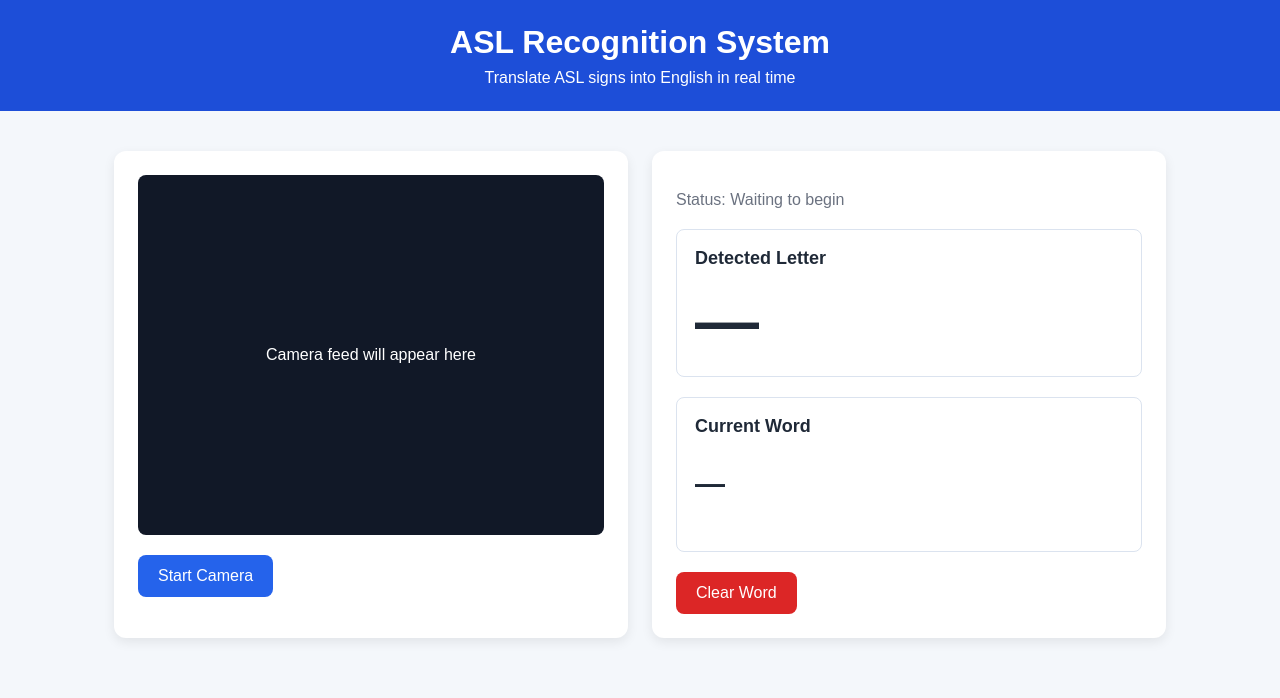
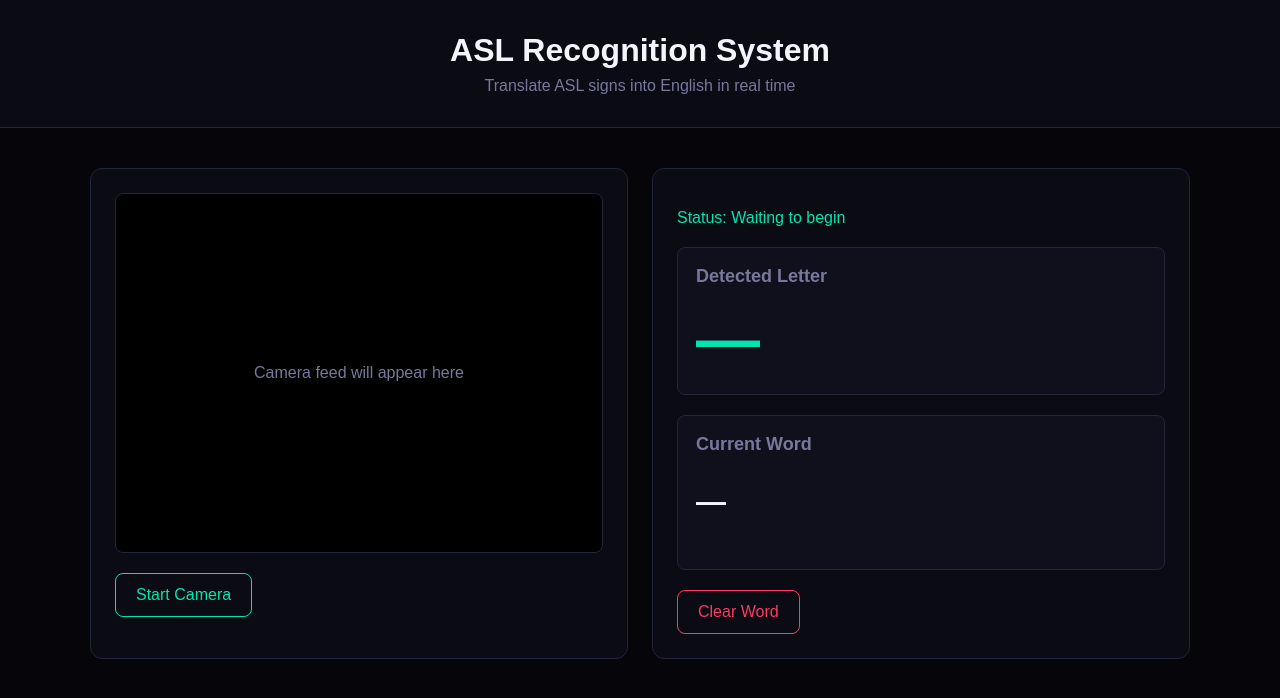
Before and after one commit to belleenoble/Real-Time-American-Sign-Language-Translator-Project---CMPE-131, a React (Create React App) app in the folder frontend/: page / in a window 1280 px wide. Shown: the top 698 px of the page. Built offline with nearby package versions, Linux system fonts and the light colour scheme.

Commit message:
applied dark theme to frontend

```diff
--- a/frontend/src/App.css
+++ b/frontend/src/App.css
@@ -1,12 +1,26 @@
+:root {
+  --background: #05050a;
+  --panel: #0b0b14;
+  --panel-light: #10101d;
+  --border: #24243a;
+
+  --asl-green: #00e6b0;
+  --hearing-purple: #9b72ff;
+  --error-red: #ff3864;
+
+  --text-primary: #f5f3ff;
+  --text-secondary: #77799c;
+}
+
 * {
   box-sizing: border-box;
 }
 
 body {
   margin: 0;
-  background-color: #f4f7fb;
+  background-color: var(--background);
+  color: var(--text-primary);
   font-family: Arial, sans-serif;
-  color: #1f2937;
 }
 
 .app {
@@ -14,10 +28,10 @@ body {
 }
 
 header {
-  padding: 24px;
+  padding: 32px 24px;
   text-align: center;
-  background-color: #1d4ed8;
-  color: white;
+  background-color: var(--panel);
+  border-bottom: 1px solid var(--border);
 }
 
 header h1 {
@@ -26,23 +40,23 @@ header h1 {
 
 header p {
   margin: 0;
+  color: var(--text-secondary);
 }
 
 main {
   display: flex;
   gap: 24px;
-  max-width: 1100px;
+  width: min(1100px, calc(100% - 48px));
   margin: 40px auto;
-  padding: 0 24px;
 }
 
 .camera-section,
 .results-section {
   flex: 1;
   padding: 24px;
-  background-color: white;
+  background-color: var(--panel);
+  border: 1px solid var(--border);
   border-radius: 12px;
-  box-shadow: 0 4px 12px rgba(0, 0, 0, 0.08);
 }
 
 .camera-container {
@@ -53,17 +67,16 @@ main {
   height: 360px;
   margin-bottom: 20px;
   overflow: hidden;
+  background-color: #000000;
+  border: 1px solid var(--border);
   border-radius: 8px;
-  background-color: #111827;
-  color: white;
+  color: var(--text-secondary);
 }
 
 .camera-feed {
   width: 100%;
   height: 100%;
   object-fit: cover;
-
-  /* Makes the camera behave like a mirror */
   transform: scaleX(-1);
 }
 
@@ -71,58 +84,69 @@ main {
   display: none;
 }
 
-button {
-  padding: 12px 20px;
-  border: none;
-  border-radius: 8px;
-  background-color: #2563eb;
-  color: white;
-  font-size: 16px;
-  cursor: pointer;
-}
-
-button:hover {
-  background-color: #1d4ed8;
-}
-
 .status {
-  color: #6b7280;
+  color: var(--asl-green);
 }
 
 .result-card {
   margin: 20px 0;
   padding: 18px;
-  border: 1px solid #dbe3ef;
+  background-color: var(--panel-light);
+  border: 1px solid var(--border);
   border-radius: 8px;
 }
 
 .result-card h2 {
   margin-top: 0;
+  color: var(--text-secondary);
   font-size: 18px;
 }
 
 .detected-letter {
   margin: 0;
+  color: var(--asl-green);
   font-size: 64px;
   font-weight: bold;
 }
 
 .current-word {
   min-height: 36px;
+  color: var(--text-primary);
   font-size: 30px;
   font-weight: bold;
 }
 
+button {
+  padding: 12px 20px;
+  background-color: transparent;
+  border: 1px solid var(--asl-green);
+  border-radius: 8px;
+  color: var(--asl-green);
+  font-size: 16px;
+  cursor: pointer;
+  transition: 0.2s ease;
+}
+
+button:hover {
+  background-color: var(--asl-green);
+  color: var(--background);
+}
+
 .clear-button {
-  background-color: #dc2626;
+  background-color: transparent;
+  border-color: var(--error-red);
+  color: var(--error-red);
 }
 
 .clear-button:hover {
-  background-color: #b91c1c;
+  background-color: var(--error-red);
+  color: var(--text-primary);
 }
 
 @media (max-width: 750px) {
   main {
     flex-direction: column;
+    width: min(100% - 24px, 1100px);
+    margin: 20px auto;
   }
 }
```
